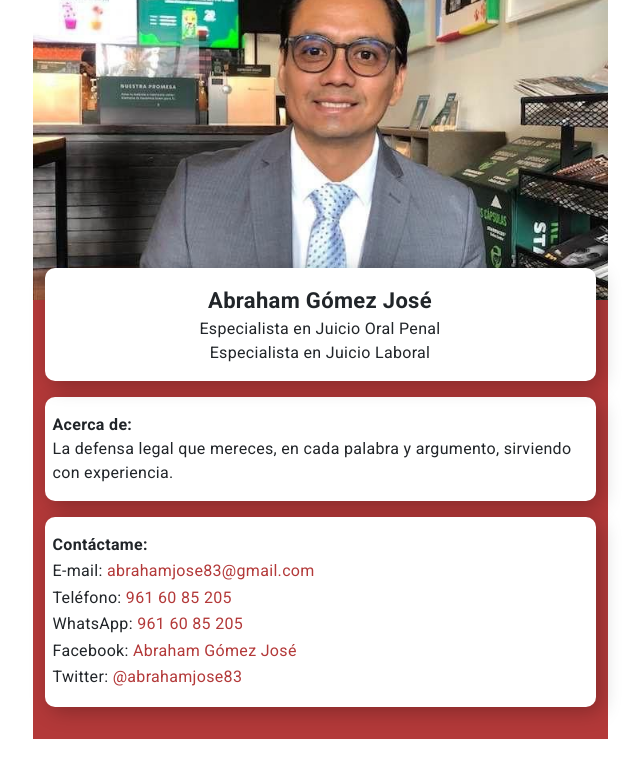
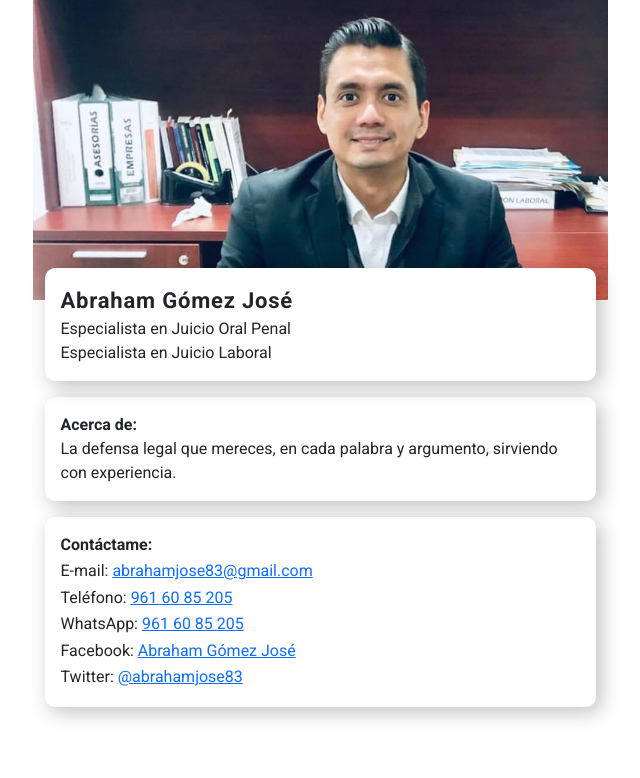
Before and after one commit to 4me7h/digitalcard, a React (Create React App) app: page / in a window 1280 px wide. Shown: the top 778 px of the page, without its empty margins (320-960 px from the left). Built offline with nearby package versions, Linux system fonts and the light colour scheme.

Commit message:
style: clean

```diff
--- a/src/components/Content.scss
+++ b/src/components/Content.scss
@@ -1,23 +1,15 @@
 @import url('https://fonts.googleapis.com/css2?family=Roboto:ital,wght@0,400;0,500;0,700;1,300;1,400;1,500;1,700&display=swap');
 .content {
     font-family: 'Roboto', sans-serif;
-    background-color: #b33939;;
-    a {
-        color: #b33939;
-        text-decoration: none;
-    }
-    span {
-        letter-spacing: .02rem;
-    }
+
     &__header {
         margin-bottom: -1rem;
         box-shadow: 5px 5px 20px rgba(black, .25);
         border-radius: 10px;
-        padding: 1rem .5rem;
+        padding: 1rem 1rem;
         position: relative;
         top: -2rem;
         background-color: white;
-        text-align: center;
     }
     &__name {
         display: block;
@@ -34,7 +26,7 @@
     &__about {
         box-shadow: 5px 5px 20px rgba(black, .25);
         border-radius: 10px;
-        padding: 1rem .5rem;
+        padding: 1rem 1rem;
         margin-bottom: 1rem;
         background-color: white;
         &__title {
@@ -48,7 +40,7 @@
     &__contact {
         box-shadow: 5px 5px 20px rgba(black, .25);
         border-radius: 10px;
-        padding: 1rem .5rem;
+        padding: 1rem 1rem;
         background-color: white;
         margin-bottom: 2rem;
         span {
```
Also changed, not shown: src/images/img.jpg.
